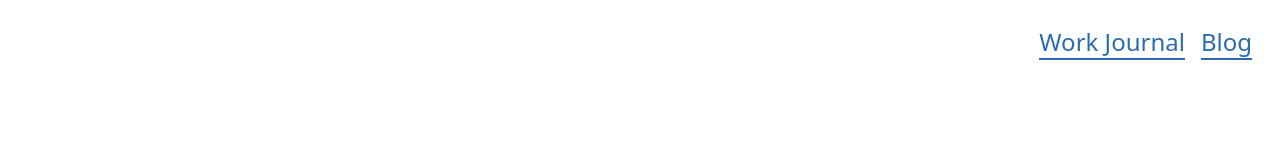
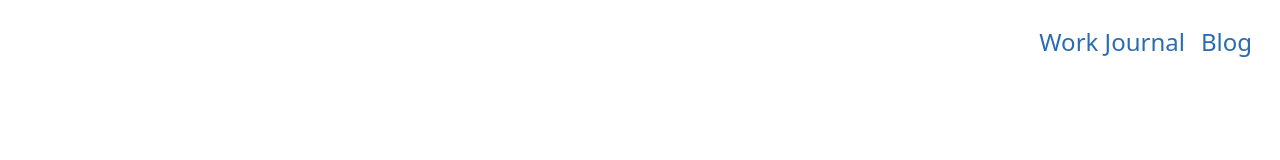
Before and after one commit to ddoria921/darindoria.com, a Next.js app: page / in a window 1280 px wide. Shown: the top 160 px of the page. Built offline with nearby package versions, Linux system fonts and the light colour scheme.

Commit message:
Add hover style to nav links

```diff
--- a/components/Header.js
+++ b/components/Header.js
@@ -33,7 +33,7 @@ function NavLink({ href, children }) {
       activeClassName="text-blue-900 border-blue-900 dark:text-indigo-600 dark:border-indigo-600"
       href={href}
     >
-      <a className="text-lg text-blue-700 border-b-2 border-blue-700 lg:text-2xl dark:text-indigo-400 dark:border-indigo-400">
+      <a className="text-lg text-blue-700 border-blue-700 lg:text-2xl dark:text-indigo-400 dark:border-indigo-400 hover:border-b-2">
         {children}
       </a>
     </ActiveLink>
--- a/tailwind.config.js
+++ b/tailwind.config.js
@@ -40,6 +40,7 @@ module.exports = {
   },
   variants: {
     translate: ["responsive", "hover", "focus", "group-hover"],
+    borderWidth: ["hover", "focus"],
   },
   plugins: [require("@tailwindcss/typography")],
 };
```
